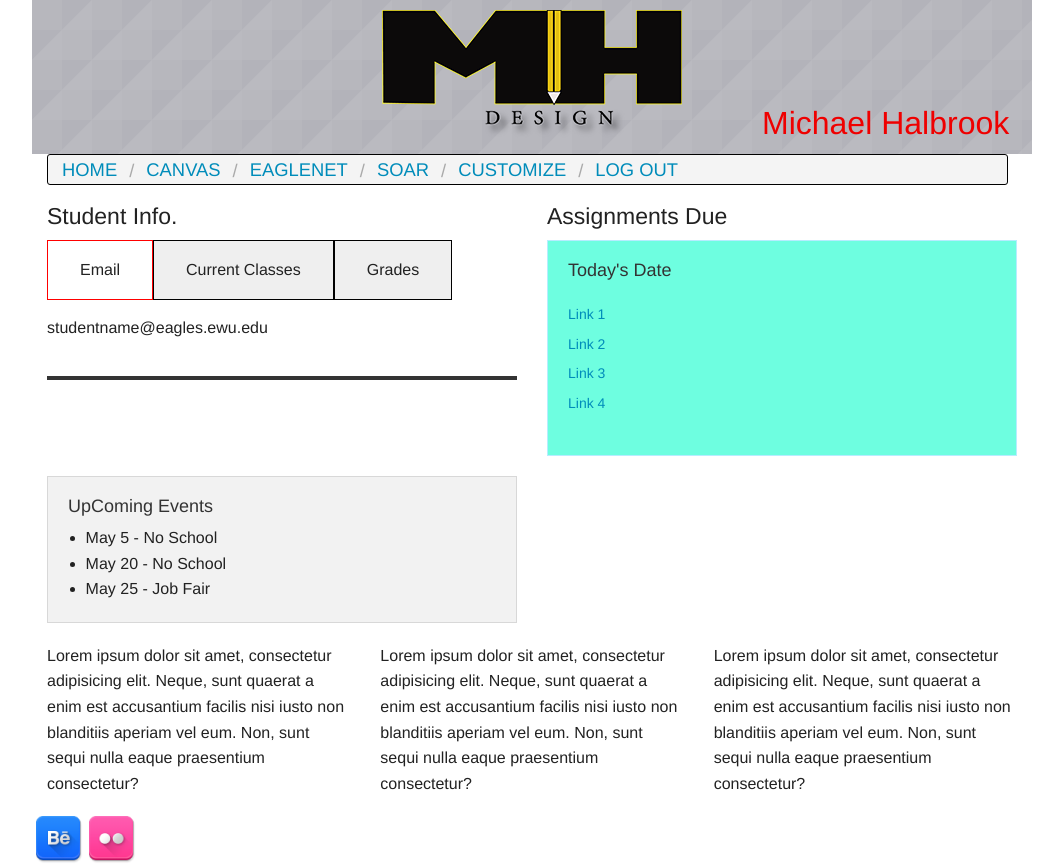
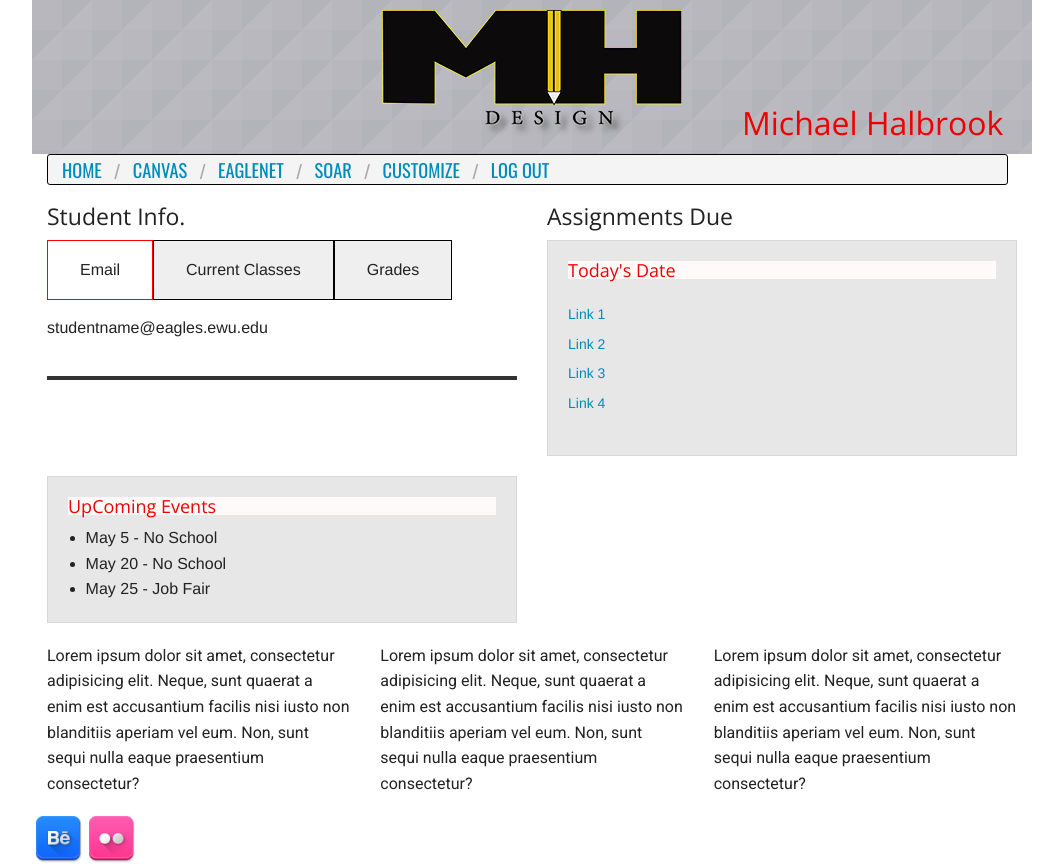
Before and after one commit to jarhead4ever15/p3-myewu-portal, a plain HTML site: page index.html in a window 1280 px wide. Shown: the whole page, without its empty margins (108-1171 px from the left). Drawn offline with nearby package versions, Linux system fonts and the light colour scheme.

Commit message:
version 2-1
*Added styling to the page

```diff
--- a/css/styles.css
+++ b/css/styles.css
@@ -5,7 +5,7 @@ header {
 
 header h1 {
 	position: absolute;
-	left: 730px;
+	left: 710px;
 	bottom: 0;
 	font-size: 2em;
 }
@@ -18,6 +18,7 @@ header h1 {
 
 .head h1 {
 	color: #EF0000;
+	font-family: 'Open Sans', sans-serif;
 }
 
 /*  Navigation  */
@@ -32,6 +33,12 @@ header h1 {
 
 .breadcrumbs {
 	border: 1px solid #000;
+	font-family: 'Oswald', sans-serif;
+}
+
+.home:hover, .canvas:hover, .eaglenet:hover, .soar:hover,
+.custom:hover, .logout:hover {
+	color: red;
 }
 
 
@@ -55,20 +62,18 @@ header h1 {
 
 
 /* Column 2 Styling */
-.panel.callout {
-	background: rgba(21, 254, 205, 0.62);
-}
 
 div h4 {
+	font-family: 'Open Sans', sans-serif;
 	padding-top: 12px;
 }
 
-/* Modal */
+/* Modal
 .reveal-modal-bg {
 	background: rgba(0, 177, 255, 1);
-}
+}  */
 
-/* Orbit Slider */
+/* Orbit Slider
 
 .orbit-container .orbit-slides-container li .orbit-caption {
 	background-color: rgba(51, 51, 51, 1);
@@ -90,3 +95,21 @@ div h4 {
 .carousel {
 	padding-left: 25px;
 }
+
+*/
+
+.panel h5, .panel.callout h5 {
+	font-family: 'Open Sans', sans-serif;
+	color: #EF0000;
+	background-color: snow;
+}
+
+.panel, .panel.callout {
+	background: rgba(173, 173, 173, 0.29);
+	border-color: #d8d8d8;
+}
+
+
+footer div p {
+	font-family: 'Roboto', sans-serif;
+}
--- a/index.html
+++ b/index.html
@@ -36,12 +36,12 @@
       <div class="large-12 columns nav">
 
         <nav class="breadcrumbs">
-          <a href="#">Home</a>
-          <a href="http://canvas.ewu.edu">Canvas</a>
-          <a class="#" href="http://eaglenet.ewu.edu">EagleNet</a>
-          <a class="#" href="http://eaglenet.ewu.edu/soar/audit/list.html">SOAR</a>
-          <a class="#" href="#">Customize</a>
-          <a class="#" href="#">Log Out</a>
+          <a class="home" href="#">Home</a>
+          <a class="canvas" href="http://canvas.ewu.edu">Canvas</a>
+          <a class="eaglenet" href="http://eaglenet.ewu.edu">EagleNet</a>
+          <a class="soar" href="http://eaglenet.ewu.edu/soar/audit/list.html">SOAR</a>
+          <a class="custom" href="#">Customize</a>
+          <a class="logout" href="#">Log Out</a>
         </nav>
 
       </div>
```
